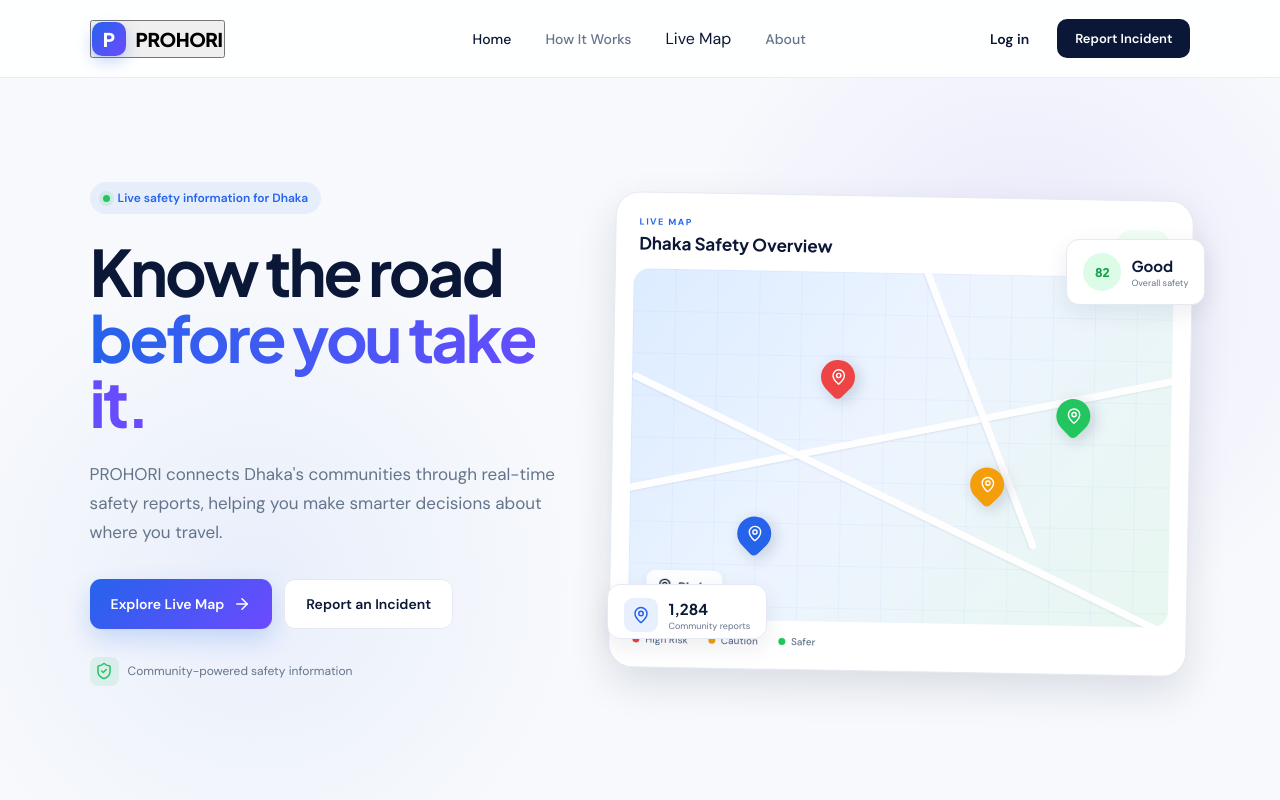
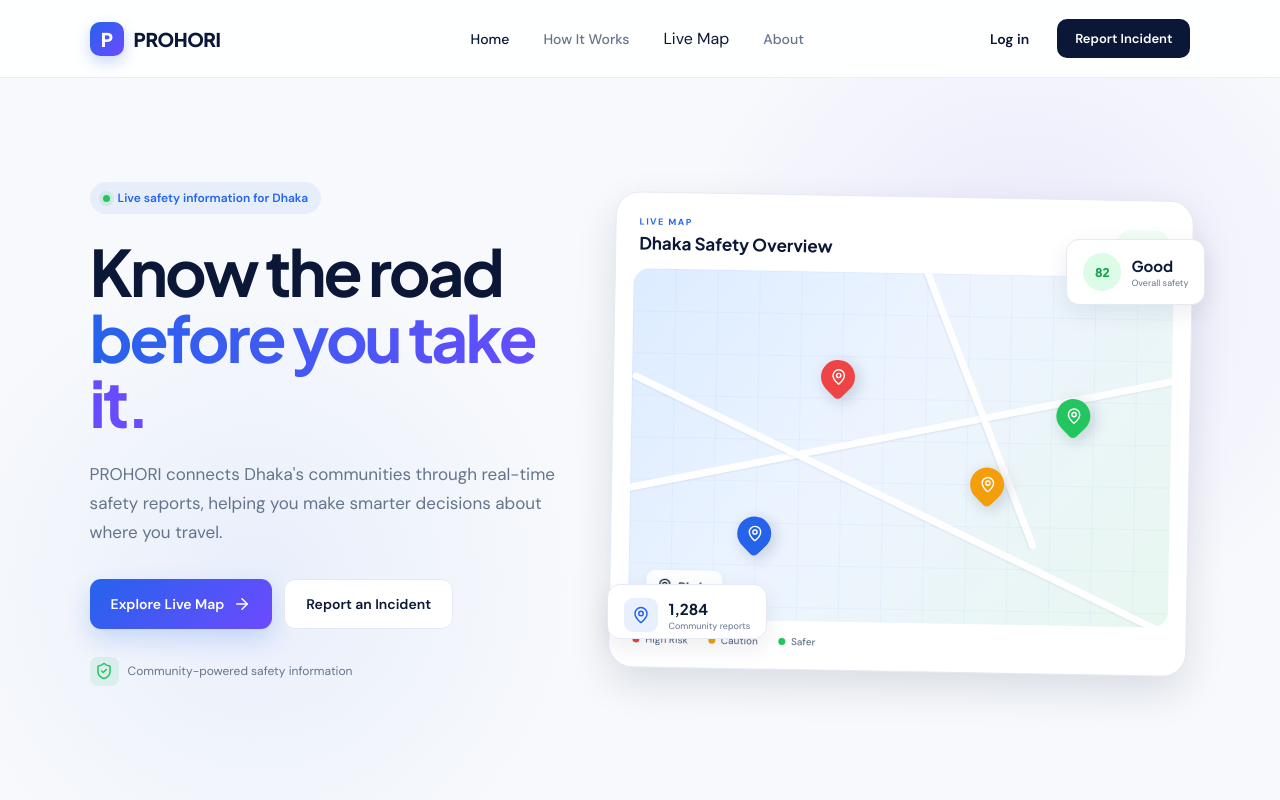
Before and after one commit to fahim-m-007/Prohori, a React (Vite) app: page / in a window 1280 px wide. Shown: the top 800 px of the page. Built offline with nearby package versions, Linux system fonts and the light colour scheme; no server answers.

Commit message:
fixed the logo in landing page

```diff
--- a/src/pages/Landing.css
+++ b/src/pages/Landing.css
@@ -37,10 +37,18 @@
   align-items: center;
   gap: 10px;
 
+  padding: 0;
+
   font-family: var(--font-heading);
   font-size: 19px;
   font-weight: 800;
   letter-spacing: -0.5px;
+
+  color: var(--text-primary);
+
+  background: none;
+  border: none;
+  cursor: pointer;
 }
 
 .logo-mark {
```
